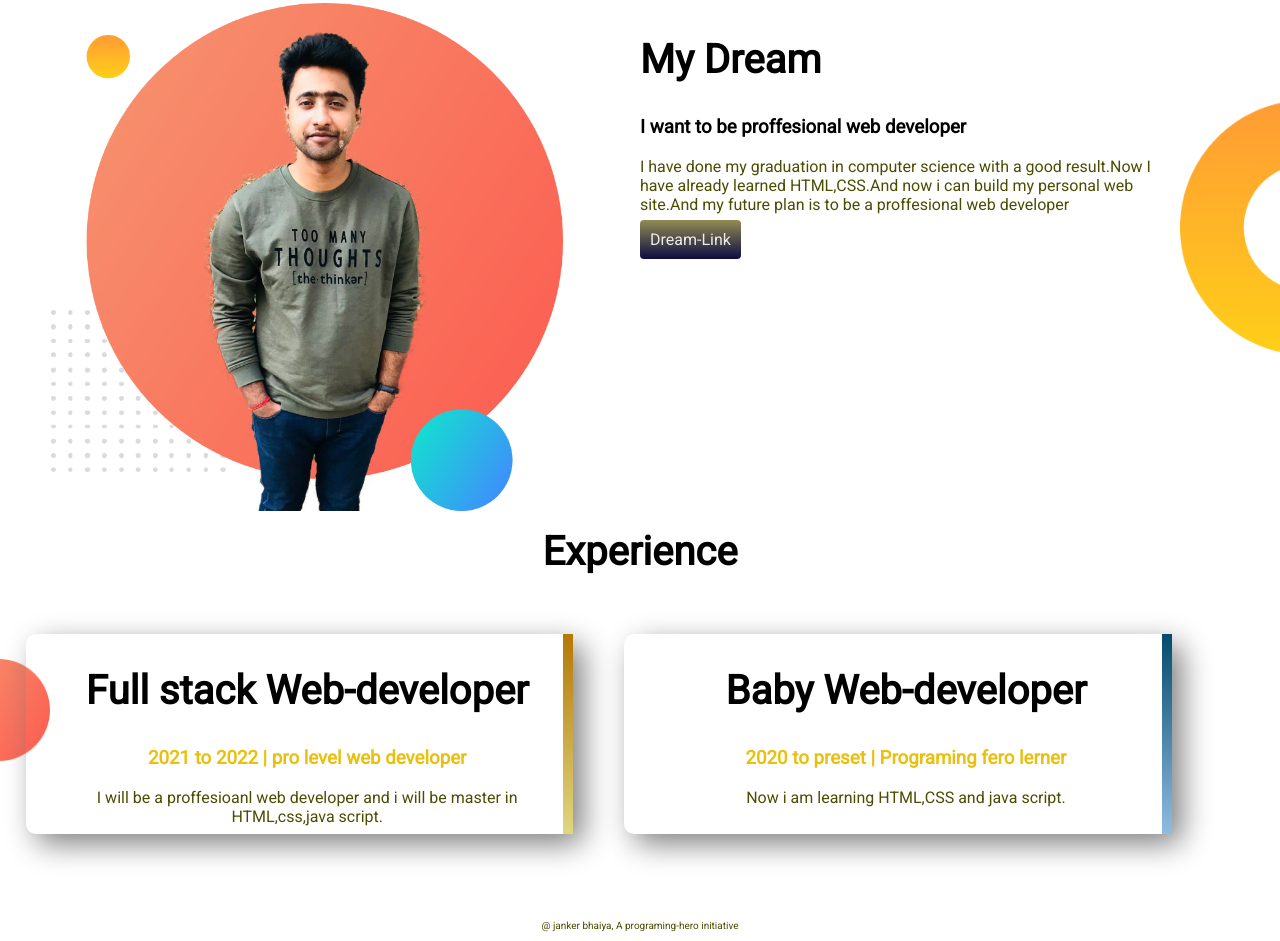
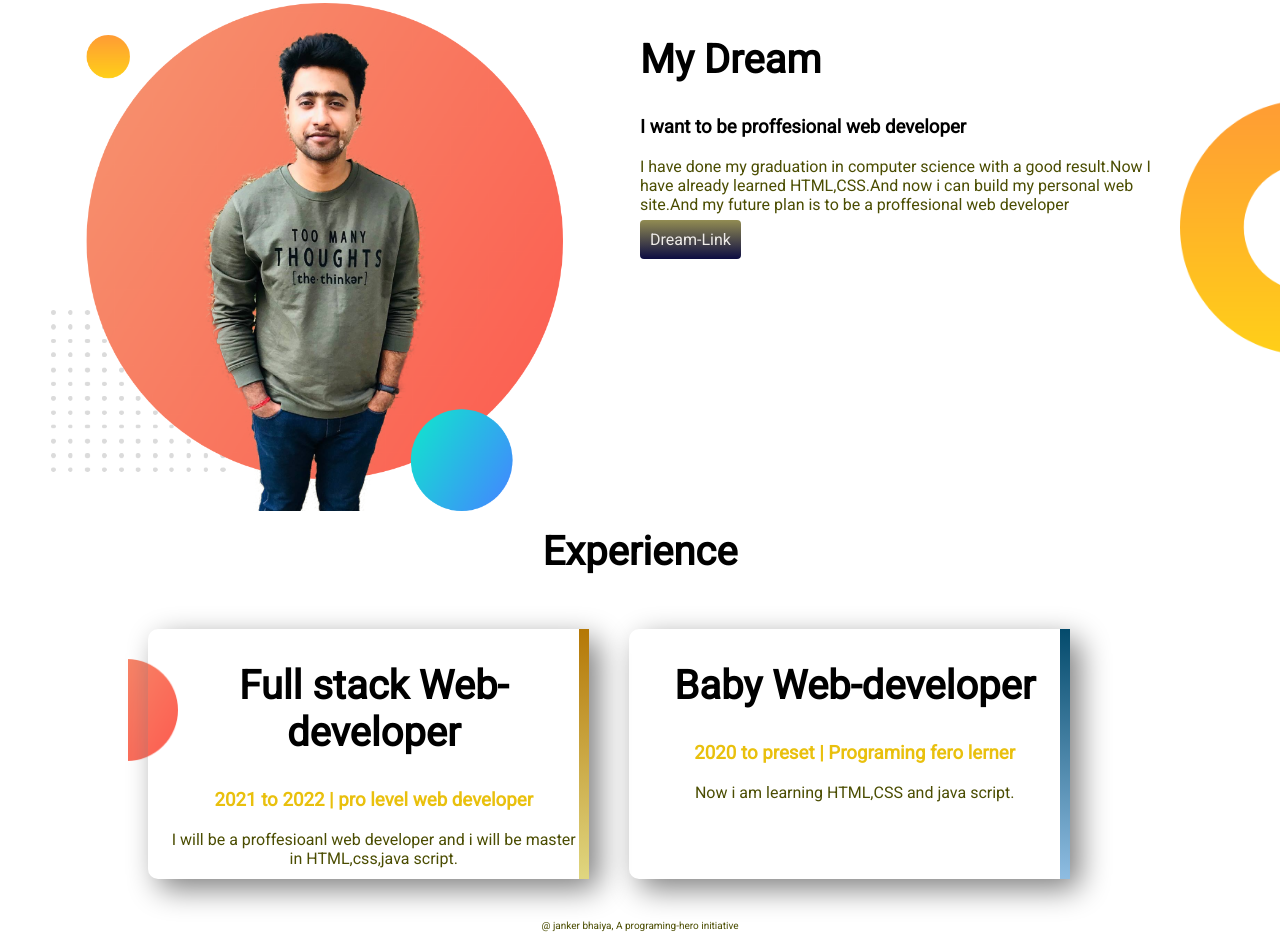
Before and after one commit to anup-paul/my-portfolio, a plain HTML site: page index.html in a window 1280 px wide. Shown: the part 623-1564 px from the top of the page. Drawn offline with Linux system fonts and the light colour scheme.

Commit message:
editing div alignment

```diff
--- a/index.html
+++ b/index.html
@@ -34,7 +34,7 @@
         </div>
     </section>
 
-    <section class="experience-area">
+    <section class="experience-area center">
         <h2>Experience</h2>
         <div id="full-stack" class="halfwidth single-experience">
             <h2>Full stack Web-developer</h2>
--- a/style.css
+++ b/style.css
@@ -77,7 +77,7 @@ section
 }
 .single-experience
 {
-    height: 200px;
+    height: 250px;
     box-shadow: 10px 10px 30px grey;
     border-radius: 10px;
 
@@ -103,3 +103,10 @@ footer
     font-size: 10px;
 
 }
+.center
+{
+  margin: auto;
+  width: 80%;
+  padding: 10px
+  text-align:center;
+}
```
